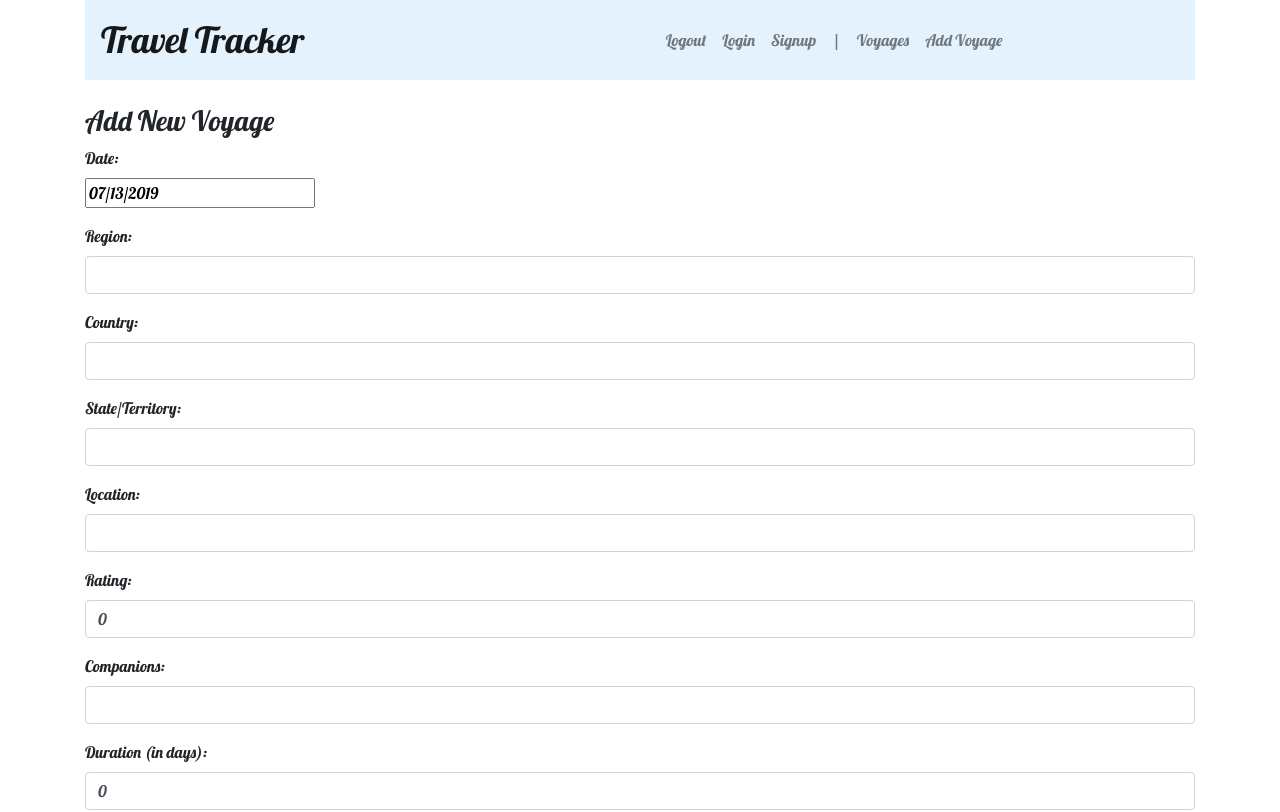
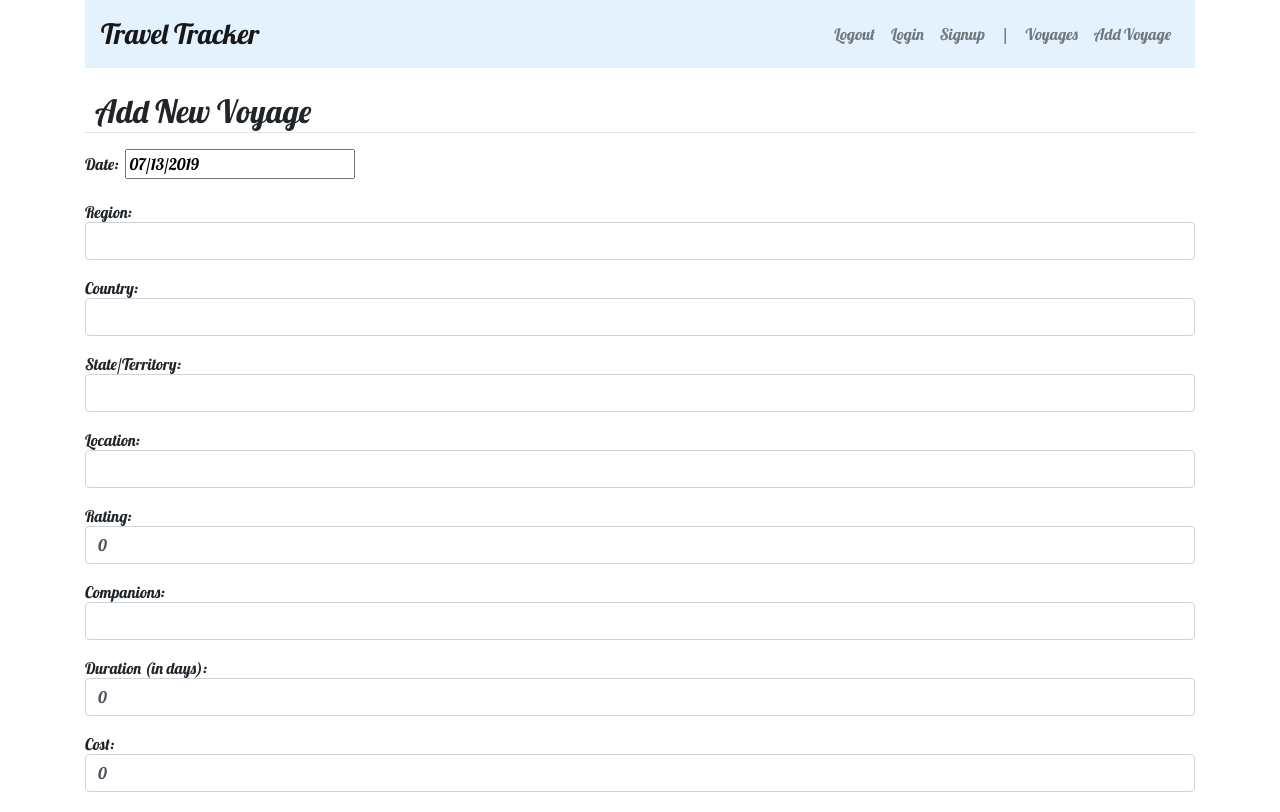
Before and after one commit to JosephCoburn/travel-tracker-jc, a React (Create React App) app: page /create in a window 1280 px wide. Shown: the top 812 px of the page. Built offline with nearby package versions, Linux system fonts and the light colour scheme.

Commit message:
tweak formatting

```diff
--- a/src/App.css
+++ b/src/App.css
@@ -54,7 +54,7 @@
 }
 
 .navbar-brand {
-  font-size: 36px;
+  font-size: 28px;
 }
 
 .select-box--container {
@@ -131,6 +131,9 @@
   border-bottom: 10px solid #fff;
 }
 
+.form-control {
+  margin: -10px 0 0 0;
+}
 
 @keyframes App-logo-spin {
   from {
--- a/src/components/create-voyage.component.js
+++ b/src/components/create-voyage.component.js
@@ -107,16 +107,17 @@ export default class CreateVoyage extends Component {
 	render() {
     return (
       <div>
-        <h3>Add New Voyage</h3>
+        <h2 className="my-voyages-header">Add New Voyage</h2>
+        <br />
+        <hr />
         <form onSubmit={this.onSubmit}>
           <div className="form-group">
             <label>Date: </label>
-            <div>
+            &nbsp;&nbsp;
               <DatePicker
                 selected={this.state.date}
                 onChange={this.onChangeDate}
               />
-            </div>
           </div>
           <div className="form-group">
             <label>Region: </label>
--- a/src/components/edit-voyage.component.js
+++ b/src/components/edit-voyage.component.js
@@ -132,7 +132,9 @@ export default class EditVoyage extends Component {
   render() {
     return (
       <div>
-        <h3>Edit Voyage</h3>
+        <h2 className="my-voyages-header">Edit Voyage</h2>
+        <br />
+        <hr />
         <form onSubmit={this.onSubmit}>
           <div className="form-group">
             <label>Date: </label>
@@ -142,7 +144,7 @@ export default class EditVoyage extends Component {
             />
           </div>
           <div className="form-group">
-            <label>Region: </label>
+            <label className="label-title">Region: </label>
             <input  type="text"
                 required
                 className="form-control"
--- a/src/components/navbar.component.js
+++ b/src/components/navbar.component.js
@@ -28,8 +28,6 @@ return (
       <Link to="/create" className="nav-link">Add Voyage</Link>
       </li>
     </ul>
-    <ul className="navbar-nav ml-auto">
-    </ul>
   </nav>
 )};
 
--- a/src/components/view-voyage.component.js
+++ b/src/components/view-voyage.component.js
@@ -47,7 +47,7 @@ export default class EditVoyage extends Component {
   render() {
     return (
       <div>
-        <h3>View Voyage</h3>
+        <h2 className="my-voyages-header">View Voyage</h2>
 
         <table class="table table-striped">
           <tbody>
--- a/src/components/voyages-list.component.js
+++ b/src/components/voyages-list.component.js
@@ -48,7 +48,7 @@ export default class VoyagesList extends Component {
   render() {
     return (
       <div>
-        <h3 className="my-voyages-header">My Voyages</h3>
+        <h2 className="my-voyages-header">My Voyages</h2>
         <h6>
           <Link to="/" className="table-filters">Past</Link>
           <p className="table-filters">|</p>
```
